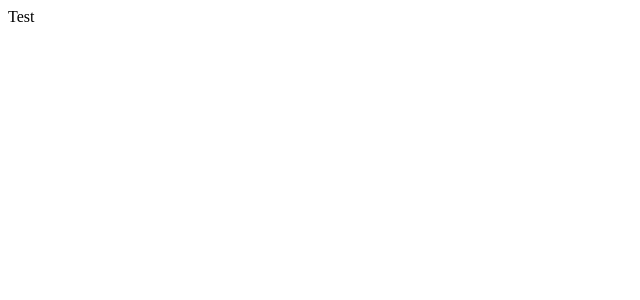
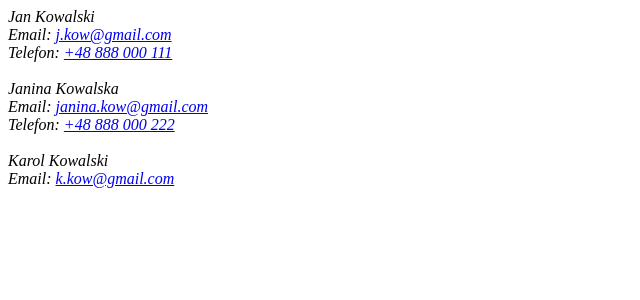
Before and after one commit to Jak-zaczac-programowac/zrozumiec-react-m-1, a React (Vite) app in the folder zrozumiec-react/: page / in a window 1280 px wide. Shown: the top 300 px of the page, without its empty margins (0-640 px from the left). Built offline with nearby package versions, Linux system fonts and the light colour scheme.

Commit message:
Lesson 8 end

```diff
--- a/zrozumiec-react/src/App.jsx
+++ b/zrozumiec-react/src/App.jsx
@@ -1,5 +1,32 @@
+import { PersonInfo } from "./components/PersonInfo";
+
 function App() {
-    return <div>Test</div>;
+    const jan = {
+        name: "Jan",
+        lastName: "Kowalski",
+        mail: "j.kow@gmail.com",
+        tel: "+48 888 000 111",
+    };
+    const janina = {
+        name: "Janina",
+        lastName: "Kowalska",
+        mail: "janina.kow@gmail.com",
+        tel: "+48 888 000 222",
+    };
+    const karol = {
+        name: "Karol",
+        lastName: "Kowalski",
+        mail: "k.kow@gmail.com",
+    };
+    return (
+        <>
+            <PersonInfo person={jan} />
+            <br />
+            <PersonInfo person={janina} />
+            <br />
+            <PersonInfo person={karol} />
+        </>
+    );
 }
 
 export default App;
--- /dev/null
+++ b/zrozumiec-react/src/components/PersonInfo.jsx
@@ -0,0 +1,19 @@
+export function PersonInfo({ person }) {
+    return (
+        <address>
+            <div>
+                <span>
+                    {person.name} {person.lastName}
+                </span>
+            </div>
+            <div>
+                Email: <a href={`mailto:${person.mail}`}>{person.mail}</a>
+            </div>
+            {person.tel && (
+                <div>
+                    Telefon: <a href={`tel:${person.tel}`}>{person.tel}</a>
+                </div>
+            )}
+        </address>
+    );
+}
```
